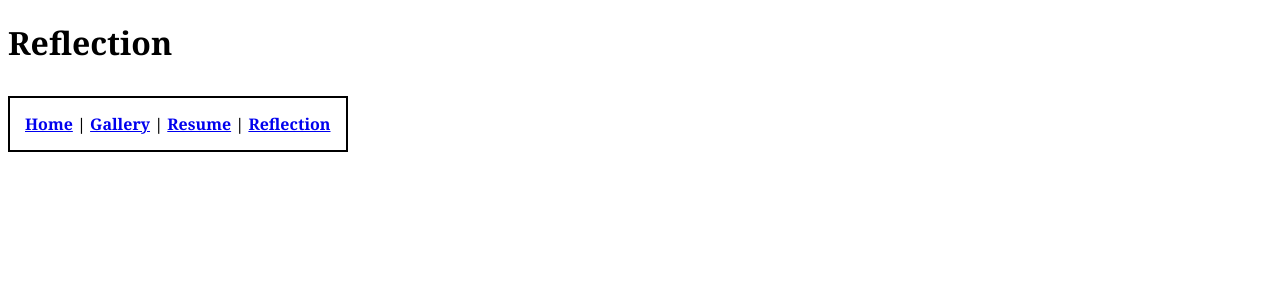
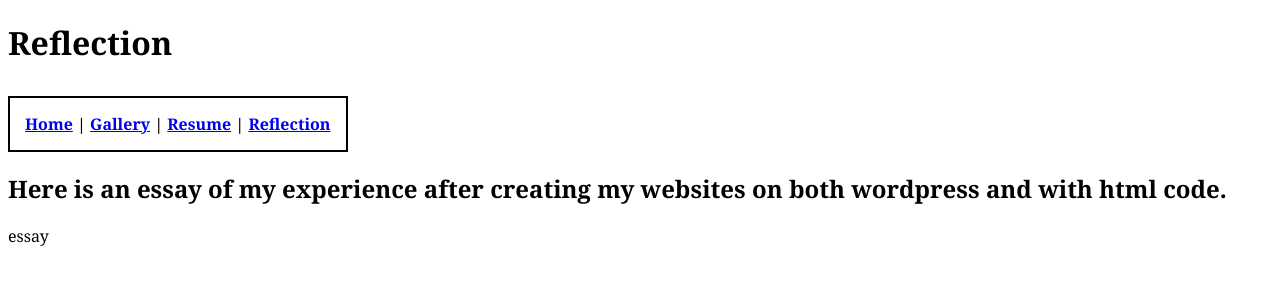
Before and after one commit to GageAdinolfi/Digit-100, a plain HTML site: page docs/Reflection.html in a window 1280 px wide. Drawn offline with Linux system fonts and the light colour scheme.

Commit message:
Reflection

```diff
--- a/docs/Reflection.html
+++ b/docs/Reflection.html
@@ -3,7 +3,8 @@
     <head><title>Reflection</title><link rel="stylesheet" type="text/css" href="style.css" /> </head>
     <body><h1>Reflection</h1>
         <nav>
-            <a href="index.html">Home</a> | <a href="gallery.html">Gallery</a> | <a href="Resume.html">Resume</a> | <a href="Reflection.html">Reflection</a>
-
-        </nav></body>
+            <a href="index.html">Home</a> | <a href="gallery.html">Gallery</a> | <a href="Resume.html">Resume</a> | <a href="Reflection.html">Reflection</a>          </nav>
+           <h2>Here is an essay of my experience after creating my websites on both wordpress and with html code.</h2>
+        <p>essay</p>
+    </body>
 </html>
```
